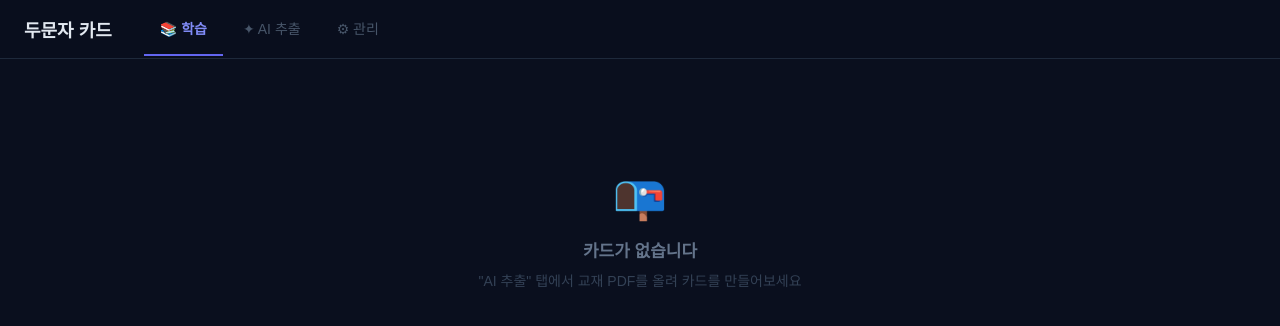
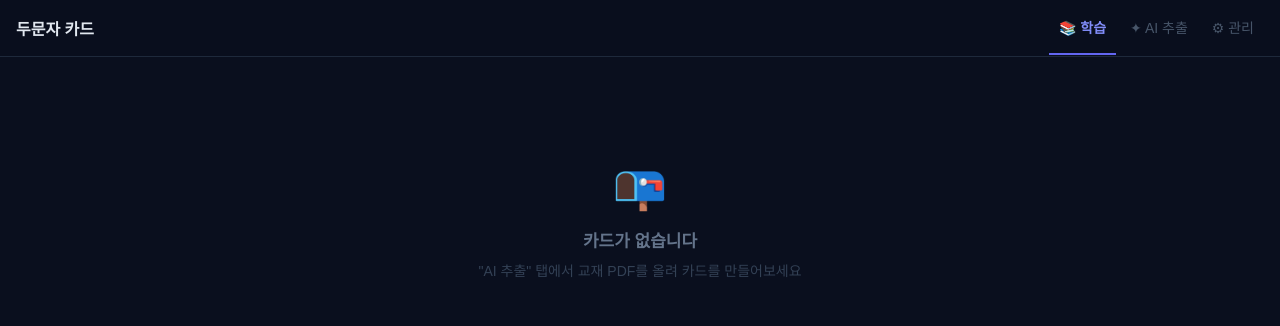
Before and after one commit to hbk19992-code/domun, a React (Vite) app: page / in a window 1280 px wide. Shown: the top 326 px of the page. Built offline with nearby package versions, Linux system fonts and the light colour scheme.

Commit message:
Add files via upload

```diff
--- a/src/App.jsx
+++ b/src/App.jsx
@@ -12,31 +12,32 @@ const TABS = [
 ]
 
 const S = {
-  wrap: { minHeight: '100vh', background: '#0a0f1e', display: 'flex', flexDirection: 'column' },
+  wrap: { minHeight: '100vh', background: '#0a0f1e', display: 'flex', flexDirection: 'column', width: '100%', overflowX: 'hidden' },
   header: {
-    borderBottom: '1px solid #1e293b', padding: '0 24px',
-    display: 'flex', alignItems: 'center', gap: 32,
+    borderBottom: '1px solid #1e293b', padding: '0 16px',
+    display: 'flex', alignItems: 'center', justifyContent: 'space-between',
     position: 'sticky', top: 0, zIndex: 100,
     background: 'rgba(10,15,30,0.95)', backdropFilter: 'blur(12px)',
+    width: '100%', boxSizing: 'border-box'
   },
-  logo: { fontSize: 18, fontWeight: 800, color: '#e2e8f0', padding: '16px 0', whiteSpace: 'nowrap' },
-  tabs: { display: 'flex', gap: 4 },
+  logo: { fontSize: 16, fontWeight: 800, color: '#e2e8f0', padding: '16px 0', whiteSpace: 'nowrap', flexShrink: 0 },
+  tabs: { display: 'flex', gap: 4, overflowX: 'auto', WebkitOverflowScrolling: 'touch' },
   tab: (active) => ({
-    padding: '16px 16px', border: 'none', background: 'none',
+    padding: '16px 10px', border: 'none', background: 'none',
     color: active ? '#818cf8' : '#475569',
     borderBottom: active ? '2px solid #6366f1' : '2px solid transparent',
     cursor: 'pointer', fontSize: 14, fontWeight: active ? 700 : 400,
-    transition: 'all 0.15s',
+    transition: 'all 0.15s', whiteSpace: 'nowrap'
   }),
-  content: { flex: 1, padding: '32px 24px', maxWidth: 760, width: '100%', margin: '0 auto' },
+  content: { flex: 1, padding: '24px 16px', maxWidth: 760, width: '100%', margin: '0 auto', boxSizing: 'border-box', overflowX: 'hidden' },
   overlay: {
     position: 'fixed', inset: 0, background: 'rgba(0,0,0,0.7)',
     display: 'flex', alignItems: 'center', justifyContent: 'center',
-    zIndex: 200, padding: 24,
+    zIndex: 200, padding: 24, boxSizing: 'border-box'
   },
   modal: {
     background: '#0f172a', border: '1px solid #1e293b', borderRadius: 20,
-    padding: 32, width: '100%', maxWidth: 480,
+    padding: 24, width: '100%', maxWidth: 480, boxSizing: 'border-box'
   },
   modalTitle: { color: '#e2e8f0', fontSize: 18, fontWeight: 800, marginBottom: 8 },
   modalSub: { color: '#64748b', fontSize: 13, marginBottom: 24, lineHeight: 1.6 },
@@ -58,7 +59,6 @@ function ShareImportModal({ sharedCards, onImport, onClose }) {
           <span style={{ color: '#818cf8', fontWeight: 700 }}>{sharedCards.length}개</span>의 카드가 공유되었습니다.<br />
           {sharedCards[0] && `"${sharedCards[0].subject}" 등`} — 지금 가져오시겠어요?
         </div>
-        {/* 카드 미리보기 */}
         <div style={{ maxHeight: 180, overflowY: 'auto', marginBottom: 20, display: 'flex', flexDirection: 'column', gap: 6 }}>
           {sharedCards.slice(0, 5).map((c, i) => (
             <div key={i} style={{ background: '#1e293b', borderRadius: 8, padding: '8px 12px' }}>
@@ -87,7 +87,6 @@ export default function App() {
   const [sharedCards, setSharedCards] = useState(null)
   const [importToast, setImportToast] = useState('')
 
-  // URL 해시에 공유 데이터 있으면 모달 표시
   useEffect(() => {
     const param = getShareParam()
     if (!param) return
```
